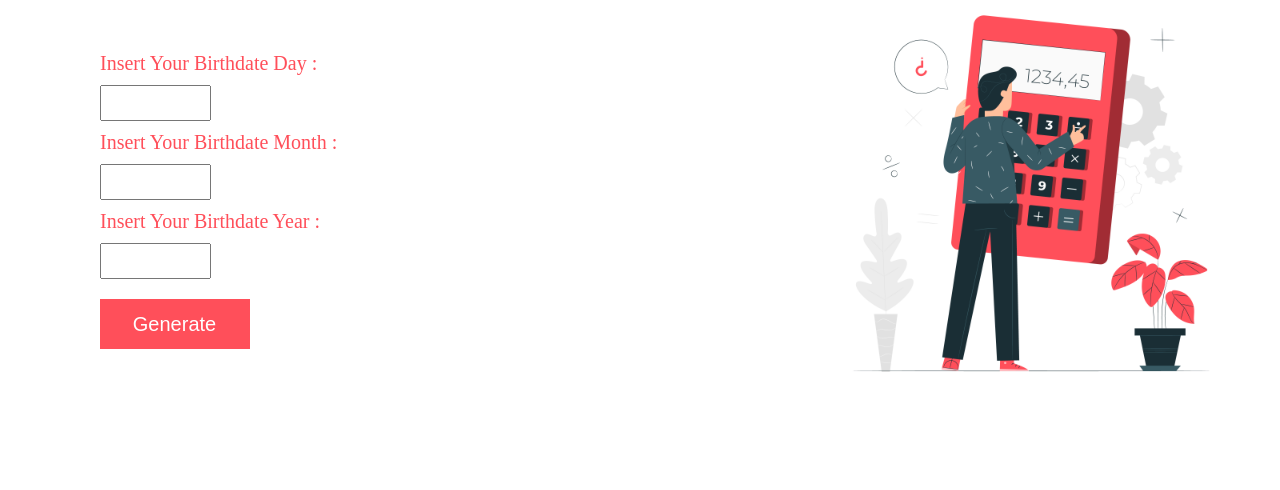
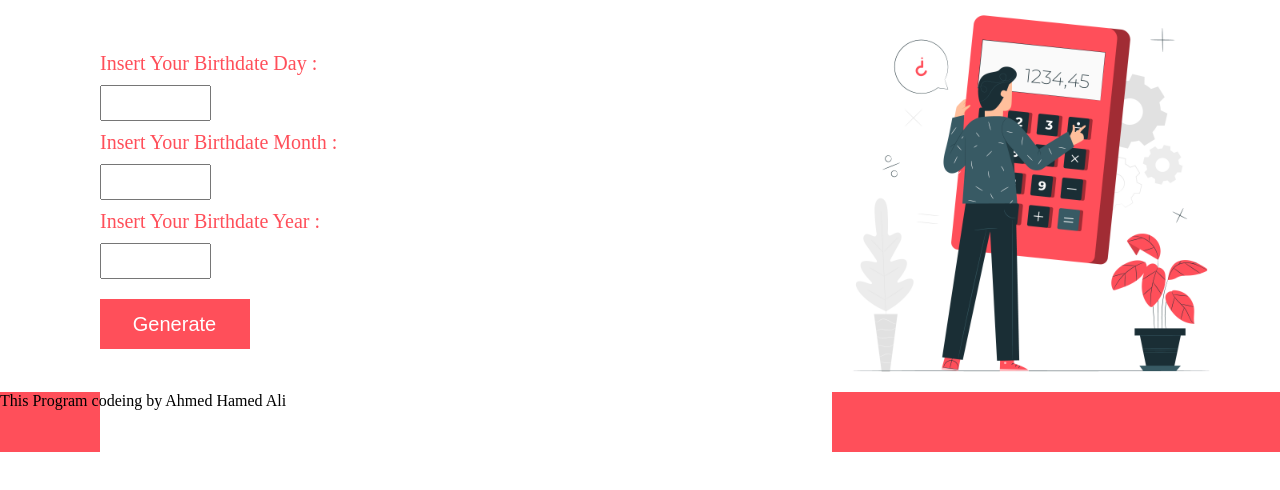
Before and after one commit to ahmedHamed012/Age-Calculator, a plain HTML site: page index.html in a window 1280 px wide. Shown: the part 68-558 px from the top of the page. Drawn offline with Linux system fonts and the light colour scheme.

Commit message:
Update index.html

```diff
--- a/index.html
+++ b/index.html
@@ -31,7 +31,9 @@
         <img src="3324677.jpg" id="im">
     </div>
 </div>
-
+<div id="footer">
+   This Program codeing by Ahmed Hamed Ali
+</div>
 <script src="https://kit.fontawesome.com/201e6e014c.js" crossorigin="anonymous"></script>
 <script src="age.js"></script>
 </body>
```
